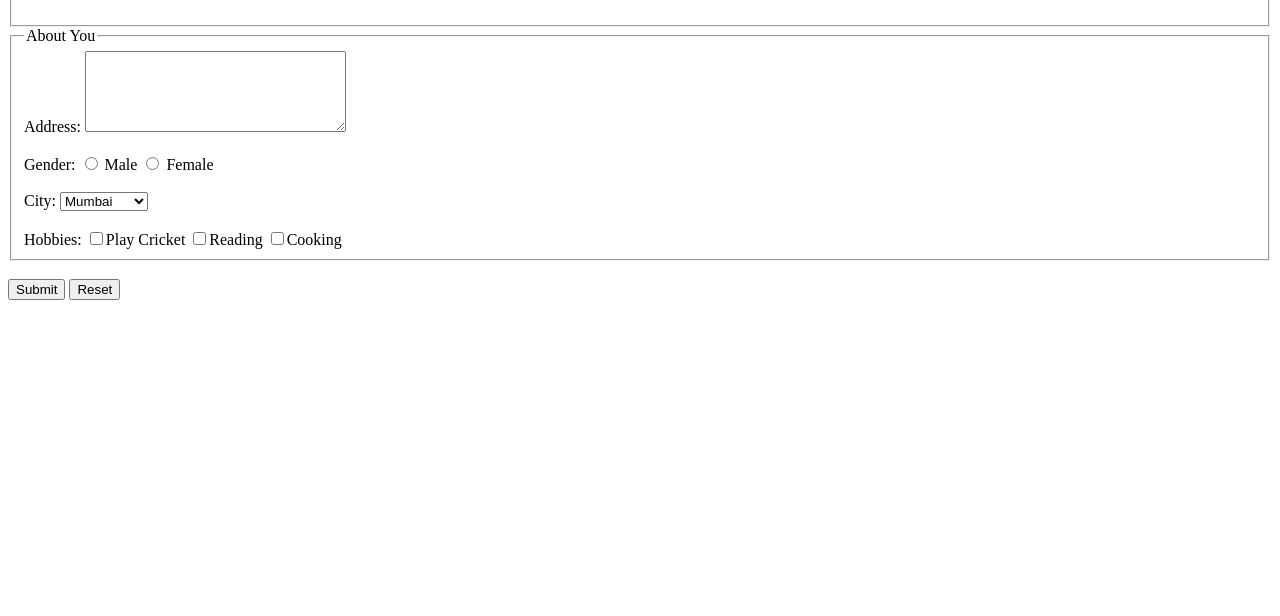
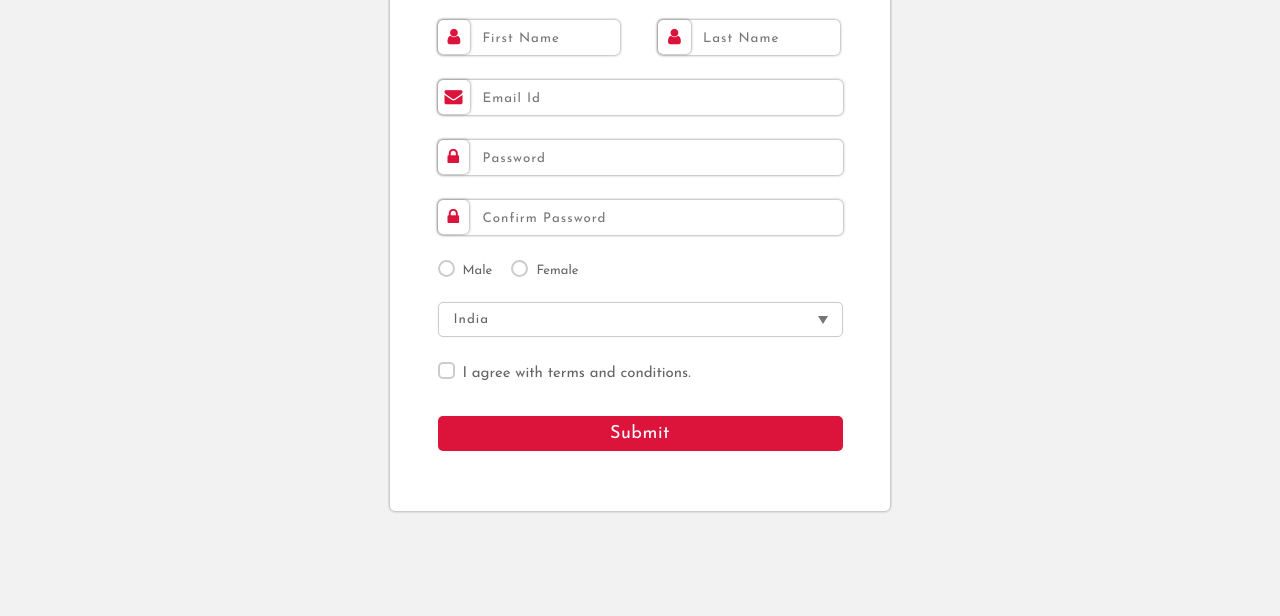
Before and after one commit to venu-RAW/forms, a plain HTML site: page index.html in a window 1280 px wide. Shown: the part 184-800 px from the top of the page. Drawn offline with Linux system fonts and the light colour scheme.

Commit message:
added styles

```diff
--- /dev/null
+++ b/css/style.css
@@ -0,0 +1,314 @@
+/* * Generic Css */
+* {
+	margin: 0;
+	padding: 0;
+	box-sizing: inherit;
+}
+
+html {
+	font-size: 62.5%;
+	text-rendering: optimizeLegibility;
+}
+
+body {
+	font-family: "Josefin Sans", sans-serif;
+	background-color: #f2f2f2;
+	box-sizing: border-box;
+}
+
+/* * Start */
+.container {
+	background-color: #fff;
+	width: 50rem;
+	/* margin: 50px auto 0;
+	padding: 25px; */
+	margin: 10rem auto 0;
+	padding: 3.5rem 2.5rem;
+	border-top: 0.5rem solid #dc143c;
+	box-shadow: 0 0 0.3rem rgba(41, 26, 26, 0.5);
+	border-radius: 0.5rem;
+}
+
+.container h2 {
+	font-size: 2.4rem;
+	line-height: 2.4rem;
+	/* padding-bottom: 30px; */
+	padding-bottom: 1.5rem;
+	text-align: center;
+	letter-spacing: 0.5px;
+	color: #dc143c;
+}
+
+.input-details {
+	width: 90%;
+	position: relative;
+	/* margin: 20px auto; */
+	margin: 2.5rem auto;
+}
+
+.input-details span {
+	margin-left: 3.5rem;
+}
+
+.name {
+	width: 45%;
+	padding: 1rem 0.4rem 1rem 4.5rem;
+}
+
+.other-details {
+	width: 100%;
+	padding: 1rem 0 1rem 4.5rem;
+}
+
+.icons {
+	padding: 0.8rem 1rem;
+	color: #dc143c;
+}
+
+.input-details .email {
+	padding: 0.8rem 0.7rem;
+	color: rgb(220, 20, 60);
+}
+
+.input-details i {
+	position: absolute;
+	font-size: 1.8rem;
+	border-radius: 0.5rem;
+	box-shadow: 0 0 0.3rem #767676;
+}
+
+.name,
+.other-details {
+	border: none;
+	outline: none;
+	transition: all 0.3s ease-in-out;
+	box-shadow: 0 0 0.3rem #767676;
+}
+
+.name:hover,
+.other-details:hover {
+	background-color: #fafafa;
+}
+
+.name:focus,
+.other-details:focus {
+	box-shadow: 0 0 6p.6remx rgba(118, 118, 118, 0.9);
+}
+
+input::placeholder {
+	font-family: "Josefin Sans", sans-serif;
+	letter-spacing: 0.1rem;
+}
+
+input {
+	border-radius: 0.5rem;
+	box-shadow: 0 0 0.2rem rgba(118, 118, 118, 0.1);
+}
+
+.radio-btn {
+	border: 0;
+	clip: rect(0 0 0 0);
+	height: 0.1rem;
+	margin: -0.1rem;
+	overflow: hidden;
+	padding: 0;
+	position: absolute;
+	width: 0.1rem;
+}
+
+.gender {
+	margin-right: 1.6rem;
+	color: #666464;
+	font-size: 1.3rem;
+}
+
+.gender::before {
+	content: "";
+	display: inline-block;
+	width: 0.8rem;
+	height: 0.8rem;
+	margin-right: 0.8rem;
+	border-radius: 100%;
+	vertical-align: -0.3rem;
+	border: 0.2rem solid #cccccc;
+	padding: 0.25rem;
+	background-color: transparent;
+	background-clip: content-box;
+	transition: all 0.2s ease;
+}
+
+.radio-btn:hover + .gender::before {
+	border-color: #000;
+}
+
+.radio-btn:checked + .gender::before {
+	background-color: #dc143c;
+	border-color: #dc143c;
+}
+
+.country {
+	width: 100%;
+	height: 3.5rem;
+	padding: 0 1.5rem;
+	font-family: "Josefin Sans", sans-serif;
+	color: #666464;
+	letter-spacing: 0.1rem;
+	display: inline-block;
+	background-color: #fff;
+	border: 0.1rem solid #cccccc;
+	border-radius: 0.5rem;
+	box-shadow: 0 0 0.2rem rgba(118, 118, 118, 0.1);
+	appearance: none;
+	cursor: pointer;
+	transition: all 0.3s ease;
+	/* text-indent: 5px; */
+}
+
+.country::-ms-expand {
+	display: none;
+}
+
+.country:hover,
+.country:focus {
+	background-color: #fafafa;
+	box-shadow: 0 0;
+	box-shadow: 0 0 0.2rem rgba(118, 118, 118, 1);
+	outline: none;
+}
+
+.arrow {
+	position: absolute;
+	top: calc(50% - 0.4rem);
+	right: 1.5rem;
+	width: 0;
+	height: 0;
+	pointer-events: none;
+	border-width: 0.8rem 0.5rem 0 0.5rem;
+	border-style: solid;
+	border-color: rgb(118, 118, 118) transparent transparent transparent;
+}
+
+.check {
+	margin-right: 1.6rem;
+	position: relative;
+	color: #666464;
+	font-size: 1.5rem;
+}
+
+.check::before {
+	content: "";
+	display: inline-block;
+	width: 0.8rem;
+	height: 0.8rem;
+	margin-right: 0.8rem;
+	vertical-align: -0.2rem;
+	border: 0.2rem solid #cccccc;
+	border-radius: 0.5rem;
+	padding: 0.25rem;
+	background-color: transparent;
+	background-clip: content-box;
+	transition: all 0.2s ease;
+}
+
+.check::after {
+	border-right: 0.2rem solid #000;
+	border-top: 0.2rem solid #000;
+	content: "";
+	height: 2rem;
+	left: 0.2rem;
+	position: absolute;
+	top: 0.7rem;
+	transform: scaleX(-1) rotate(135deg);
+	transform-origin: left top;
+	width: 0.7rem;
+	display: none;
+}
+
+.checkbox-btn {
+	border: 0;
+	clip: rect(0 0 0 0);
+	height: 0.1rem;
+	margin: -0.1rem;
+	overflow: hidden;
+	padding: 0;
+	position: absolute;
+	width: 0.1rem;
+}
+
+.checkbox-btn:hover + .check::before {
+	border-color: #dc143c;
+}
+
+.checkbox-btn:checked + .check::before {
+	border-color: #dc143c;
+}
+
+.checkbox-btn:checked + .check::after {
+	animation: checkAnimate 0.8s ease 0s running;
+	display: block;
+	width: 0.7rem;
+	height: 2rem;
+	border-color: #dc143c;
+}
+
+@keyframes checkAnimate {
+	0% {
+		height: 0;
+		width: 0;
+	}
+	25% {
+		height: 0;
+		width: 0.7rem;
+	}
+	50% {
+		height: 2rem;
+		width: 0.7rem;
+	}
+}
+
+.btn {
+	font-family: "Josefin Sans";
+	letter-spacing: 0.5px;
+	background-color: #dc143c;
+	height: 3.5rem;
+	line-height: 3.5rem;
+	width: 100%;
+	border: none;
+	outline: none;
+	cursor: pointer;
+	color: #fff;
+	font-size: 1.8rem;
+	margin-top: 1rem;
+}
+
+.btn:hover {
+	background-color: #dc143c;
+}
+
+.btn:focus {
+	background-color: #dc143c;
+}
+
+/* * Media Queries */
+
+@media (max-width: 480px) {
+	.container {
+		width: 90%;
+		padding: 2.5rem 1rem;
+	}
+	.input-details {
+		margin-bottom: -1rem;
+	}
+	.name {
+		width: 100%;
+		padding: 1.1rem 0 0.8rem 4rem;
+		/* margin-bottom: 10px; */
+	}
+	.name:not(:last-child) {
+		margin-bottom: 1.5rem;
+	}
+	.input-details span {
+		padding: 0;
+		margin: 0;
+	}
+}
--- a/index.html
+++ b/index.html
@@ -14,54 +14,105 @@
 			type="image/x-icon"
 		/>
 
-		<title>Form</title>
+		<link
+			rel="stylesheet"
+			href="https://stackpath.bootstrapcdn.com/font-awesome/4.7.0/css/font-awesome.min.css"
+			integrity="sha384-wvfXpqpZZVQGK6TAh5PVlGOfQNHSoD2xbE+QkPxCAFlNEevoEH3Sl0sibVcOQVnN"
+			crossorigin="anonymous"
+		/>
+
+		<link
+			href="https://fonts.googleapis.com/css2?family=Josefin+Sans&display=swap"
+			rel="stylesheet"
+		/>
+
+		<link rel="stylesheet" href="./css/style.css" />
+
+		<title>Registration Form</title>
 	</head>
 	<body>
-		<h1>Registration Form</h1>
-		<form action="">
-			<fieldset>
-				<legend>Name</legend>
-				<br />
-				<label for="firstname">Firstname:</label>
-				<input type="text" id="firstname" />
-				<br />
-				<br />
-				<label for="lastname">Lastname:</label>
-				<input type="text" id="lastname" />
-				<br />
-				<br />
-			</fieldset>
-			<fieldset>
-				<label>Address:</label>
-				<textarea cols="30" rows="5"></textarea>
-				<br />
-				<br />
-				<legend>About You</legend>
-				<label>Gender:</label>
-				<input type="radio" name="gender" id="male" value="male" />
-				<label for="male">Male</label>
-				<input type="radio" name="gender" id="female" value="female" />
-				<label for="female">Female</label>
-				<br />
-				<br />
-				<label>City:</label>
-				<select name="city">
-					<option value="mumbai">Mumbai</option>
-					<option value="pune">Pune</option>
-					<option value="hyderabad">Hyderabad</option>
-					<option value="delhi">Delhi</option>
-					<option value="bangalore">Bangalore</option>
-				</select>
-				<br />
-				<br />
-				<label>Hobbies:</label>
-				<input type="checkbox" name="playcricket" />Play Cricket
-				<input type="checkbox" name="reading" />Reading
-				<input type="checkbox" name="cooking" />Cooking
-			</fieldset>
-			<br />
-			<button type="submit">Submit</button>
-			<button type="reset">Reset</button>
-		</form>
+		<!-- <i class="fa fa-user" aria-hidden="true"></i> -->
+		<!-- <i class="fa fa-envelope" aria-hidden="true"></i> -->
+		<!-- <i class="fa fa-lock" aria-hidden="true"></i> -->
+
+		<div class="container">
+			<h2>Registration Form</h2>
+			<div class="form-container">
+				<form>
+					<div class="input-details">
+						<i class="fa fa-user icons" aria-hidden="true"></i>
+						<input type="text" placeholder="First Name" class="name" />
+						<span>
+							<i class="fa fa-user icons" aria-hidden="true"></i>
+							<input type="text" placeholder="Last Name" class="name" />
+						</span>
+					</div>
+					<div class="input-details">
+						<i class="fa fa-envelope email" aria-hidden="true"></i>
+						<input
+							type="text"
+							placeholder="Email Id"
+							class="other-details"
+						/>
+					</div>
+					<div class="input-details">
+						<i class="fa fa-lock icons" aria-hidden="true"></i>
+						<input
+							type="text"
+							placeholder="Password"
+							class="other-details"
+						/>
+					</div>
+					<div class="input-details">
+						<i class="fa fa-lock icons" aria-hidden="true"></i>
+						<input
+							type="text"
+							placeholder="Confirm Password"
+							class="other-details"
+						/>
+					</div>
+					<div class="input-details">
+						<input
+							type="radio"
+							name="gender"
+							class="radio-btn"
+							id="male"
+						/>
+						<label for="male" class="gender">Male</label>
+						<input
+							type="radio"
+							name="gender"
+							class="radio-btn"
+							id="female"
+						/>
+						<label for="female" class="gender">Female</label>
+					</div>
+					<div class="input-details">
+						<select name="country" class="country">
+							<option value="australia">Australia</option>
+							<option value="germany">Germany</option>
+							<option value="india" selected>India</option>
+							<option value="usa">United States of America</option>
+							<option value="japan">Japan</option>
+							<option value="italy">Italy</option>
+							<option value="korea">Korea</option>
+							<option value="morocco">Morocco</option>
+							<option value="newzealand">New Zealand</option>
+							<option value="russia">Russia</option>
+						</select>
+						<div class="arrow"></div>
+					</div>
+					<div class="input-details">
+						<input type="checkbox" id="terms" class="checkbox-btn" />
+						<label for="terms" class="check"
+							>I agree with terms and conditions.</label
+						>
+					</div>
+					<div class="input-details">
+						<input type="submit" class="btn" value="Submit" />
+					</div>
+				</form>
+			</div>
+		</div>
 	</body>
 </html>
```
